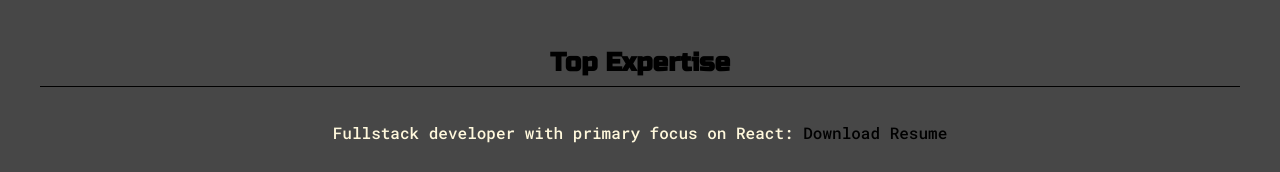
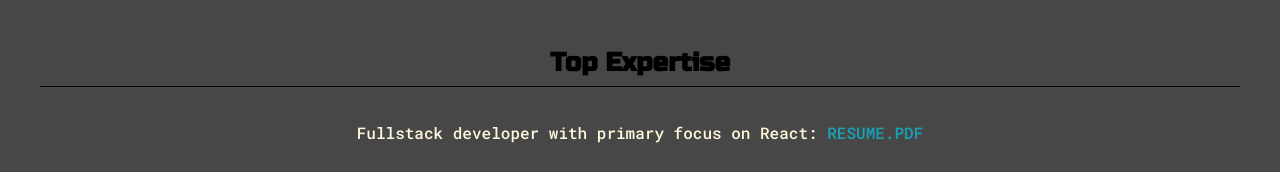
Before and after one commit to Pavilion98/portfolio, a plain HTML site: page index.html in a window 1280 px wide. Shown: the part 1700-1872 px from the top of the page. Drawn offline with nearby package versions, Linux system fonts and the light colour scheme.

Commit message:
updated resume.pdf link color

```diff
--- a/index.html
+++ b/index.html
@@ -116,7 +116,7 @@
     <section id="skills" class="s1">
         <div class="main-container">
             <h4 id="skills-heading">Top Expertise</h4>
-            <p style="text-align: center; color: cornsilk;">Fullstack developer with primary focus on React: <a target="_blank" href="Resume.pdf">Download Resume</a></p>
+            <p style="text-align: center; color: cornsilk;">Fullstack developer with primary focus on React: <a target="_blank" href="Resume.pdf">RESUME.PDF</a></p>
             <div id="skills-wrapper">
                 <div class="skills-content">
                     <h4>Programmings languages</h4>
--- a/style.css
+++ b/style.css
@@ -27,7 +27,7 @@ body * {
 }
 
 a {
-    color: #000;
+    color: #17a2b8;
     text-decoration: none;
 }
 
@@ -207,62 +207,7 @@ h6 {font-size: 16px;}
     margin-left: 5px;
 }
 
-/* .left-column {
-    grid-area: left-column;
-    padding: 50px 0;
-    margin-top: 2.5rem;;
 
-} */
-
-
-
-/* #theme-option-wrapper {
-    display: flex;
-    justify-content: center;
-}
-
-.theme-dot {
-    background-color: #24292e;
-    height: 30px;
-    width: 30px;
-    border-radius: 50%;
-    border: 2px solid var(--themeDotBorder);
-    margin: 5px;
-
-    -webkit-box-shadow: -1px 1px 3px -1px rgba(0,0,0,0.75);
-    -moz-box-shadow: -1px 1px 3px -1px rgba(0,0,0,0.75);
-    box-shadow: -1px 1px 3px -1px rgba(0,0,0,0.75);
-
-    cursor: pointer;
-}
-
-.theme-dot:hover {
-    border-width: 4px;
-}
-
-#light-mode {
-    background-color: #fff;
-}
-
-#blue-mode {
-    background-color: #192734;
-}
-
-#green-mode {
-    background-color: #78866b;
-}
-
-#purple-mode {
-    background-color: #7E4C74;
-} */
-
-
-/* #settings-note {
-    font-size: 12px;
-    color: #fff;
-    font-style: italic;
-    text-align: center;
-} */
 
 
 .right-column {
```
